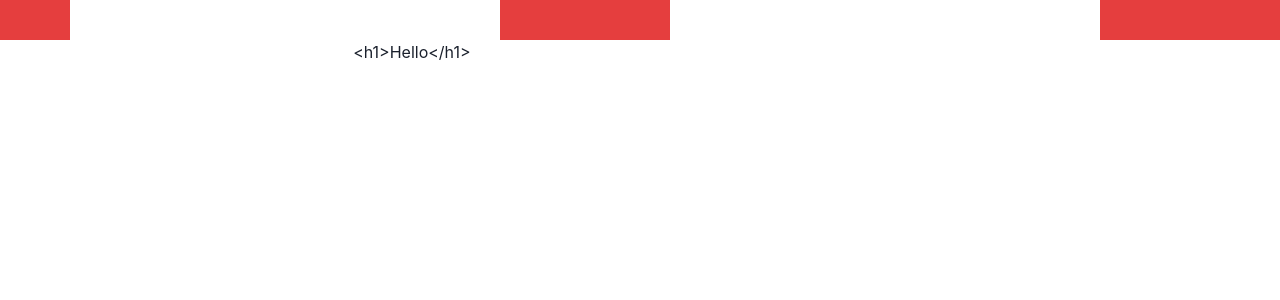
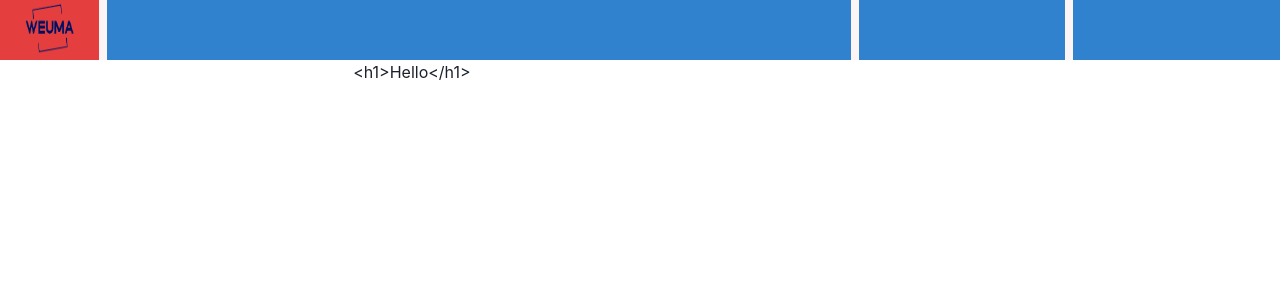
Before and after one commit to CarlosEGCH/weUMa, a React (Create React App) app in the folder weuma/frontend/: page / in a window 1280 px wide. Shown: the top 300 px of the page. Built offline with nearby package versions, Linux system fonts and the light colour scheme.

Commit message:
Created Navbar structure

```diff
--- a/weuma/frontend/src/components/Navbar.js
+++ b/weuma/frontend/src/components/Navbar.js
@@ -1,20 +1,25 @@
-import { Box, Flex, Spacer } from "@chakra-ui/react";
+import { Box, Grid, GridItem, Image } from "@chakra-ui/react";
 import * as React from "react";
 
 import { useNavigate, Link } from "react-router-dom";
+
+import logo from '../assets/weumaLogo.png';
 
 export default function ButtonAppBar(){
 const navigate = useNavigate();
 
 return (
-    <Box>
-        <Flex>
-            <Box w='70px' h='10' bg='red.500'  />
-            <Spacer />
-            <Box w='170px' h='10' bg='red.500' />
-            <Spacer />
-            <Box w='180px' h='10' bg='red.500' />
-        </Flex>
+    <Box bg="brand.primary" h="60px">
+        <Grid templateColumns='repeat(12, 1fr)' gap={2} h='100%'>
+            <GridItem w='100%' h='100%' bg='red.500' colSpan={1}>
+                <Box h='100%'>
+                    <Image boxSize='60px' marginLeft='20px' src={logo} alt='weuma logo' />
+                </Box>
+            </GridItem>
+            <GridItem w='100%' h='100%' bg='blue.500' colSpan={7} />
+            <GridItem w='100%' h='100%' bg='blue.500' colSpan={2} />
+            <GridItem w='100%' h='100%' bg='blue.500' colSpan={2} />
+        </Grid>
     </Box>
 );
 
--- a/weuma/frontend/src/index.js
+++ b/weuma/frontend/src/index.js
@@ -4,10 +4,10 @@ import './styles//index.css';
 import App from './App';
 import reportWebVitals from './reportWebVitals';
 import { ChakraProvider } from '@chakra-ui/react';
-
+import theme from './styles/theme';
 
 ReactDOM.render(
-  <ChakraProvider>
+  <ChakraProvider theme={theme}>
     <React.StrictMode>
         <App />
     </React.StrictMode>
--- a/weuma/frontend/src/styles/theme.js
+++ b/weuma/frontend/src/styles/theme.js
@@ -4,12 +4,16 @@
 import { extendTheme } from '@chakra-ui/react'
 
 // 2. Add your color mode config
-const config = {
-  initialColorMode: 'light',
-  useSystemColorMode: false,
+const colors = {
+  brand: {
+    primary: '#FCF4F5',
+    secondary: '#A3D4F1',
+    accent: '#020F5D',
+    extra: '#FCBB3F'
+  }
 }
 
 // 3. extend the theme
-const theme = extendTheme({ config })
+const theme = extendTheme({ colors })
 
 export default theme
```
Also changed, not shown: weuma/frontend/src/assets/weumaLogo.png (added).
